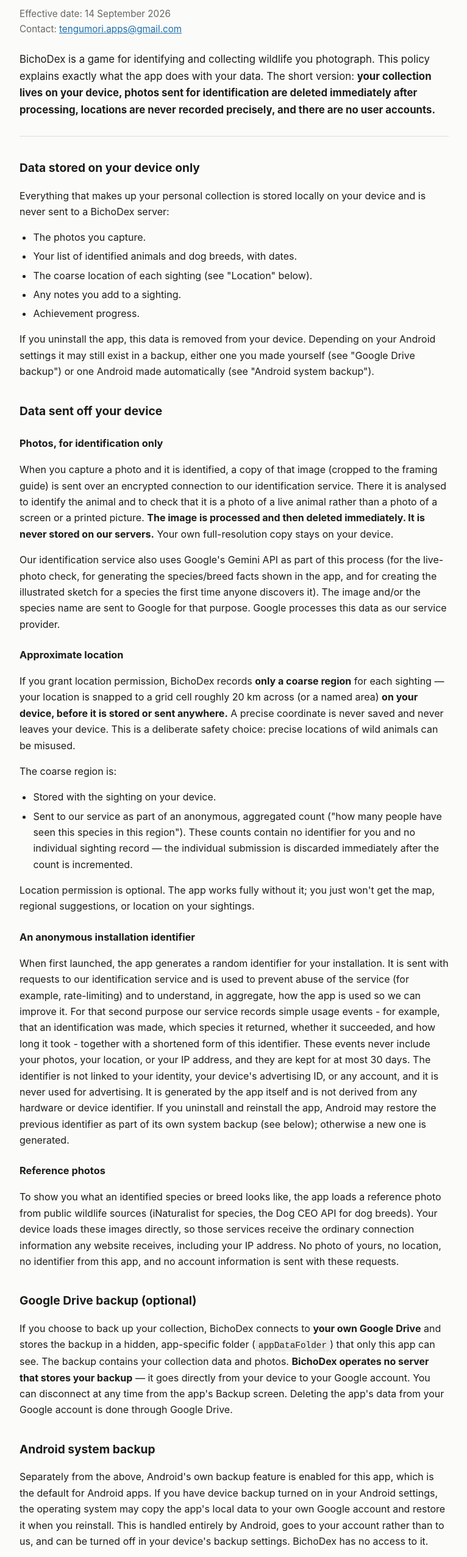
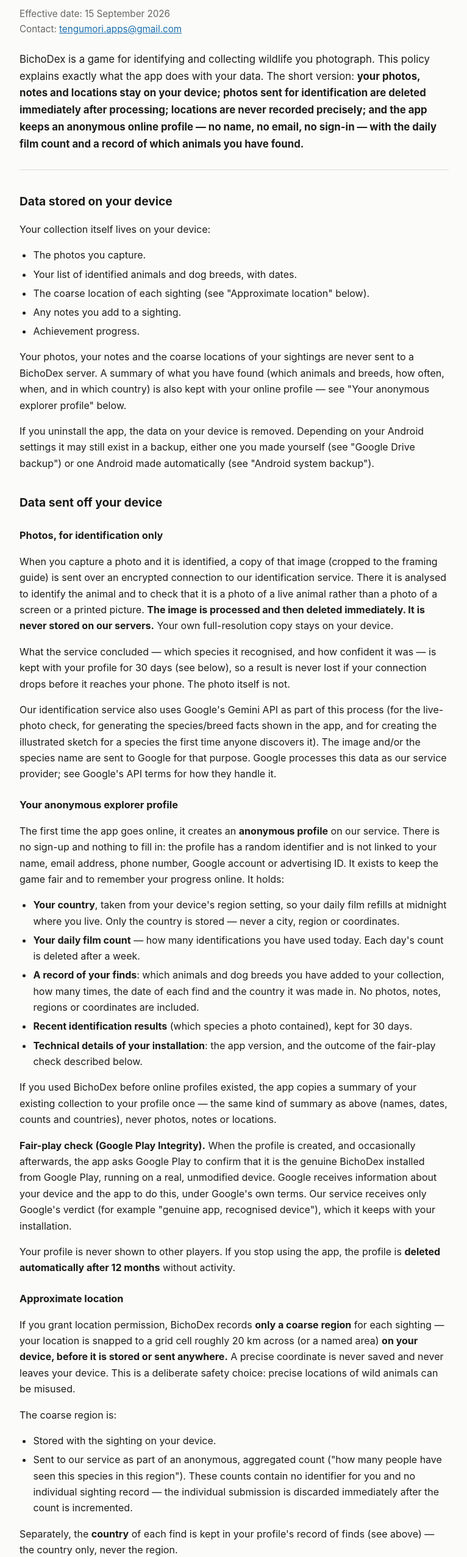
Before and after one commit to Fabio-HenDi/bichodex-privacy, a plain HTML site: page index.html in a window 1280 px wide. Shown: the part 87-2641 px from the top of the page at 61% size, without its empty margins (256-1022 px from the left). Drawn offline with Linux system fonts and the light colour scheme.

Commit message:
Add files via upload

```diff
--- a/index.html
+++ b/index.html
@@ -8,10 +8,14 @@
   Standalone privacy policy page for the Google Play listing.
 
   BEFORE HOSTING — check these, they are already filled in but verify them:
-    1. The contact email tengumori.apps@gmail.com (appears twice: the header line and
-       the Contact section). This goes on the PUBLIC store listing. Confirm it is the
-       dedicated contact account and that you can actually receive mail there.
+    1. The contact email tengumori.apps@gmail.com (appears in the header line, "Your choices" and
+       the Contact section). This goes on the PUBLIC store listing. Confirm it is the dedicated
+       contact account and that you can actually receive mail there.
     2. The effective date, if it should differ from the one shown.
+
+  This version (2026-09-15) describes the anonymous online profile of M45 phase B. Publish it
+  BEFORE any build with online profiles (version 1.2 onward) reaches testers or players, and update
+  the Play Console Data safety form from data-safety.md at the same time.
 
   Host this file at a stable public URL (GitHub Pages, Google Sites, your own domain,
   a public Notion page …) and put that URL in Play Console under
@@ -54,35 +58,39 @@
 
 <h1>BichoDex — Privacy Policy</h1>
 <p class="meta">
-  Effective date: 14 September 2026<br>
+  Effective date: 15 September 2026<br>
   Contact: <a href="mailto:tengumori.apps@gmail.com">tengumori.apps@gmail.com</a>
 </p>
 
 <p class="lead">
   BichoDex is a game for identifying and collecting wildlife you photograph. This policy explains
-  exactly what the app does with your data. The short version: <strong>your collection lives on
-  your device, photos sent for identification are deleted immediately after processing, locations
-  are never recorded precisely, and there are no user accounts.</strong>
+  exactly what the app does with your data. The short version: <strong>your photos, notes and
+  locations stay on your device; photos sent for identification are deleted immediately after
+  processing; locations are never recorded precisely; and the app keeps an anonymous online
+  profile — no name, no email, no sign-in — with the daily film count and a record of which
+  animals you have found.</strong>
 </p>
 
 <hr>
 
-<h2>Data stored on your device only</h2>
-<p>
-  Everything that makes up your personal collection is stored locally on your device and is never
-  sent to a BichoDex server:
-</p>
+<h2>Data stored on your device</h2>
+<p>Your collection itself lives on your device:</p>
 <ul>
   <li>The photos you capture.</li>
   <li>Your list of identified animals and dog breeds, with dates.</li>
-  <li>The coarse location of each sighting (see "Location" below).</li>
+  <li>The coarse location of each sighting (see "Approximate location" below).</li>
   <li>Any notes you add to a sighting.</li>
   <li>Achievement progress.</li>
 </ul>
 <p>
-  If you uninstall the app, this data is removed from your device. Depending on your Android
-  settings it may still exist in a backup, either one you made yourself (see "Google Drive backup")
-  or one Android made automatically (see "Android system backup").
+  Your photos, your notes and the coarse locations of your sightings are never sent to a BichoDex
+  server. A summary of what you have found (which animals and breeds, how often, when, and in which
+  country) is also kept with your online profile — see "Your anonymous explorer profile" below.
+</p>
+<p>
+  If you uninstall the app, the data on your device is removed. Depending on your Android settings
+  it may still exist in a backup, either one you made yourself (see "Google Drive backup") or one
+  Android made automatically (see "Android system backup").
 </p>
 
 <h2>Data sent off your device</h2>
@@ -96,11 +104,62 @@
   never stored on our servers.</strong> Your own full-resolution copy stays on your device.
 </p>
 <p>
+  What the service concluded — which species it recognised, and how confident it was — is kept
+  with your profile for 30 days (see below), so a result is never lost if your connection drops
+  before it reaches your phone. The photo itself is not.
+</p>
+<p>
   Our identification service also uses Google's Gemini API as part of this process (for the
   live-photo check, for generating the species/breed facts shown in the app, and for creating the
   illustrated sketch for a species the first time anyone discovers it). The image and/or the
   species name are sent to Google for that purpose. Google processes this data as our service
-  provider.
+  provider; see Google's API terms for how they handle it.
+</p>
+
+<h3>Your anonymous explorer profile</h3>
+<p>
+  The first time the app goes online, it creates an <strong>anonymous profile</strong> on our
+  service. There is no sign-up and nothing to fill in: the profile has a random identifier and is
+  not linked to your name, email address, phone number, Google account or advertising ID. It exists
+  to keep the game fair and to remember your progress online. It holds:
+</p>
+<ul>
+  <li>
+    <strong>Your country</strong>, taken from your device's region setting, so your daily film
+    refills at midnight where you live. Only the country is stored — never a city, region or
+    coordinates.
+  </li>
+  <li>
+    <strong>Your daily film count</strong> — how many identifications you have used today. Each
+    day's count is deleted after a week.
+  </li>
+  <li>
+    <strong>A record of your finds</strong>: which animals and dog breeds you have added to your
+    collection, how many times, the date of each find and the country it was made in. No photos,
+    notes, regions or coordinates are included.
+  </li>
+  <li><strong>Recent identification results</strong> (which species a photo contained), kept for 30 days.</li>
+  <li>
+    <strong>Technical details of your installation</strong>: the app version, and the outcome of
+    the fair-play check described below.
+  </li>
+</ul>
+<p>
+  If you used BichoDex before online profiles existed, the app copies a summary of your existing
+  collection to your profile once — the same kind of summary as above (names, dates, counts and
+  countries), never photos, notes or locations.
+</p>
+<p>
+  <strong>Fair-play check (Google Play Integrity).</strong> When the profile is created, and
+  occasionally afterwards, the app asks Google Play to confirm that it is the genuine BichoDex
+  installed from Google Play, running on a real, unmodified device. Google receives information
+  about your device and the app to do this, under Google's own terms. Our service receives only
+  Google's verdict (for example "genuine app, recognised device"), which it keeps with your
+  installation.
+</p>
+<p>
+  Your profile is never shown to other players. If you stop using the app, the profile is
+  <strong>deleted automatically after 12 months</strong> without activity.
 </p>
 
 <h3>Approximate location</h3>
@@ -122,6 +181,10 @@
   </li>
 </ul>
 <p>
+  Separately, the <strong>country</strong> of each find is kept in your profile's record of finds
+  (see above) — the country only, never the region.
+</p>
+<p>
   Location permission is optional. The app works fully without it; you just won't get the map,
   regional suggestions, or location on your sightings.
 </p>
@@ -137,9 +200,8 @@
   location, or your IP address, and they are kept for at most 30 days. The identifier is not linked
   to your identity, your device's advertising ID, or any account, and it is never used for
   advertising. It is generated by the app itself and is not derived from any hardware or device
-  identifier. If you uninstall and
-  reinstall the app, Android may restore the previous identifier as part of its own system backup
-  (see below); otherwise a new one is generated.
+  identifier. If you uninstall and reinstall the app, Android may restore the previous identifier
+  as part of its own system backup (see below); otherwise a new one is generated.
 </p>
 
 <h3>Reference photos</h3>
@@ -148,7 +210,7 @@
   public wildlife sources (iNaturalist for species, the Dog CEO API for dog breeds). Your device
   loads these images directly, so those services receive the ordinary connection information any
   website receives, including your IP address. No photo of yours, no location, no identifier from
-  this app, and no account information is sent with these requests.
+  this app, and no profile information is sent with these requests.
 </p>
 
 <h2>Google Drive backup (optional)</h2>
@@ -172,10 +234,13 @@
 
 <h2>What BichoDex does NOT do</h2>
 <ul>
-  <li>No user accounts, sign-in, or profiles.</li>
   <li>
-    No social features — no other user can see your collection, photos, location, or activity
-    inside the app.
+    No sign-in, and no names, email addresses, phone numbers or contact details — your online
+    profile is anonymous.
+  </li>
+  <li>
+    No social features — no other user can see your collection, photos, location, profile or
+    activity inside the app.
   </li>
   <li>
     No advertising, no ad identifiers, no third-party analytics/tracking SDKs (the usage events
@@ -183,22 +248,28 @@
   </li>
   <li>No selling or sharing of personal data.</li>
   <li>No precise/GPS location storage.</li>
-  <li>No server-side storage of your photos or your collection.</li>
+  <li>No server-side storage of your photos, your notes, or the locations of your sightings.</li>
 </ul>
 
 <h2>Children</h2>
 <p>
   BichoDex is suitable for a general audience including families and children. The app does not
-  require any personal information to use, has no accounts, no social interaction between users, no
-  advertising, and no in-app purchases. The only optional data collection (approximate region,
-  anonymous install ID, photos processed-then-deleted for identification) is described above and
-  applies the same way to all users.
+  ask for any personal information, has no sign-in, no social interaction between users, no
+  advertising, and no in-app purchases. The data described above — the anonymous profile, the
+  fair-play check, the approximate region, the anonymous install ID and photos
+  processed-then-deleted for identification — applies the same way to all users.
 </p>
 
 <h2>Data retention</h2>
 <ul>
   <li>On your device: until you delete it or uninstall the app.</li>
   <li>Photos sent for identification: deleted immediately after processing.</li>
+  <li>Identification results kept with your profile: 30 days.</li>
+  <li>Daily film counts: deleted after a week.</li>
+  <li>
+    Your anonymous profile and its record of finds: while you use the app; deleted automatically
+    after 12 months without activity, or sooner on request (see "Your choices").
+  </li>
   <li>
     Individual location submissions: discarded immediately after being added to an anonymous
     regional count.
@@ -219,9 +290,15 @@
   <li><strong>Location:</strong> grant or deny in your device settings at any time.</li>
   <li><strong>Backup:</strong> connect or disconnect Google Drive from the Backup screen.</li>
   <li>
-    <strong>Everything else:</strong> uninstalling the app removes all on-device data. Because
-    there are no accounts, there is no server-side profile to delete; to request deletion of
-    anonymous server logs, contact us at the address above.
+    <strong>Your online profile:</strong> to have it and everything stored with it deleted, email
+    us at <a href="mailto:tengumori.apps@gmail.com">tengumori.apps@gmail.com</a> and include your
+    <strong>explorer code</strong>, shown at the bottom of the app's Settings screen. Uninstalling
+    the app does not delete the online profile straight away; it is deleted automatically after 12
+    months without activity.
+  </li>
+  <li>
+    <strong>Everything else:</strong> uninstalling the app removes all on-device data. To request
+    deletion of anonymous server logs, contact us at the address above.
   </li>
 </ul>
 
```
